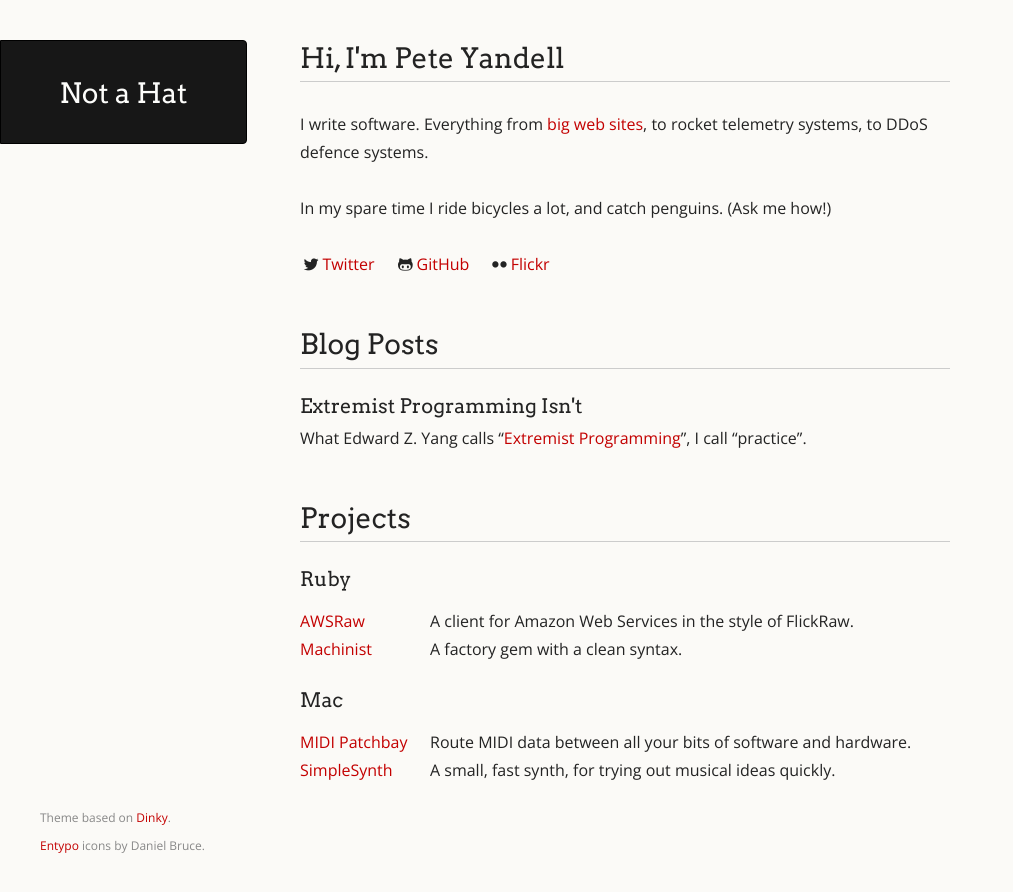
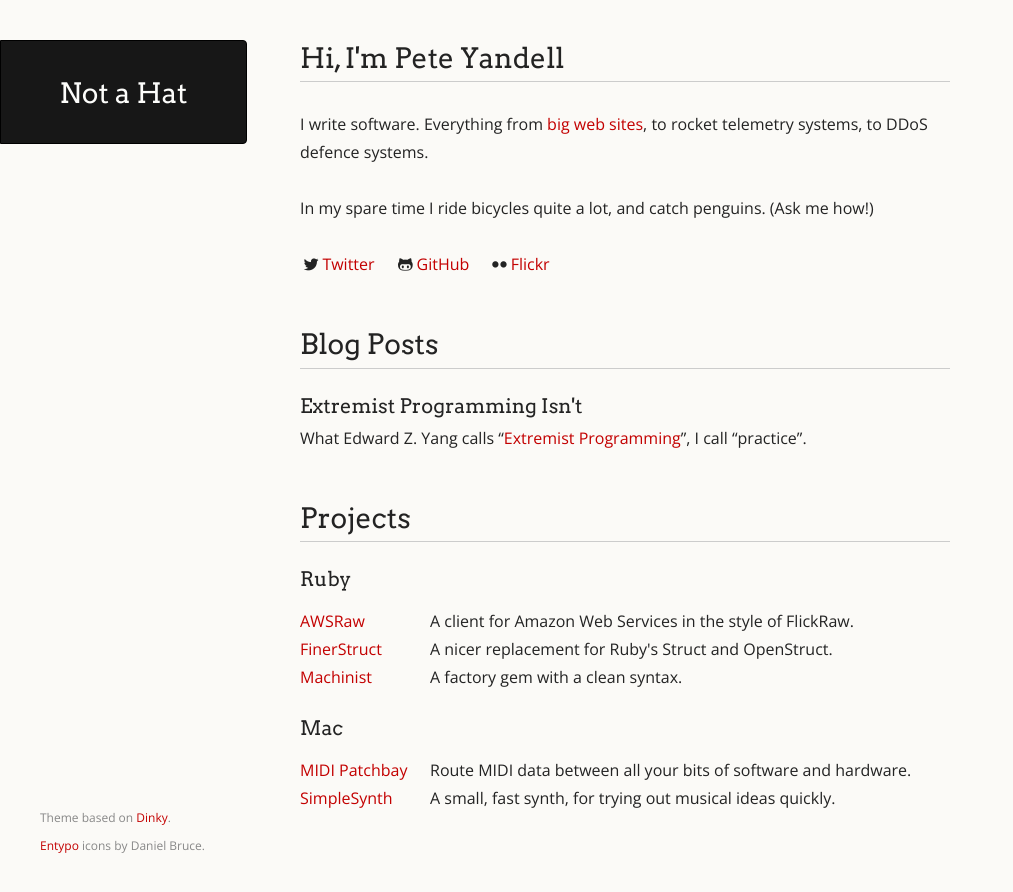
Before and after one commit to notahat/notahat.github.com, a Jekyll site: the page built from index.html, in a window 1280 px wide. Shown: the top 892 px of the page, without its empty margins (0-1013 px from the left). Built offline with Jekyll 4.4.1, drawn with Linux system fonts in a browser that asks for light colours.

Commit message:
Added a link to FinerStruct.

```diff
--- a/index.html
+++ b/index.html
@@ -9,7 +9,7 @@ title: Not a Hat
 
     <p>I write software. Everything from <a href="http://themeforest.net">big web sites</a>, to rocket telemetry systems, to DDoS defence systems.</p>
 
-    <p>In my spare time I ride bicycles a lot, and catch penguins. (Ask me how!)</p>
+    <p>In my spare time I ride bicycles quite a lot, and catch penguins. (Ask me how!)</p>
 
     <ul class="social_media_links">
       <li class="icon-twitter"><a href="https://twitter.com/notahat">Twitter</a></li>
@@ -39,6 +39,8 @@ title: Not a Hat
     <dl>
       <dt><a href="https://github.com/envato/awsraw">AWSRaw</a></dt>
         <dd>A client for Amazon Web Services in the style of FlickRaw.</dd>
+      <dt><a href="https://github.com/notahat/finer_struct">FinerStruct</a></dt>
+        <dd>A nicer replacement for Ruby's Struct and OpenStruct.</dd>
       <dt><a href="http://github.com/notahat/machinist">Machinist</a></dt>
         <dd>A factory gem with a clean syntax.</dd>
     </dl>
```
